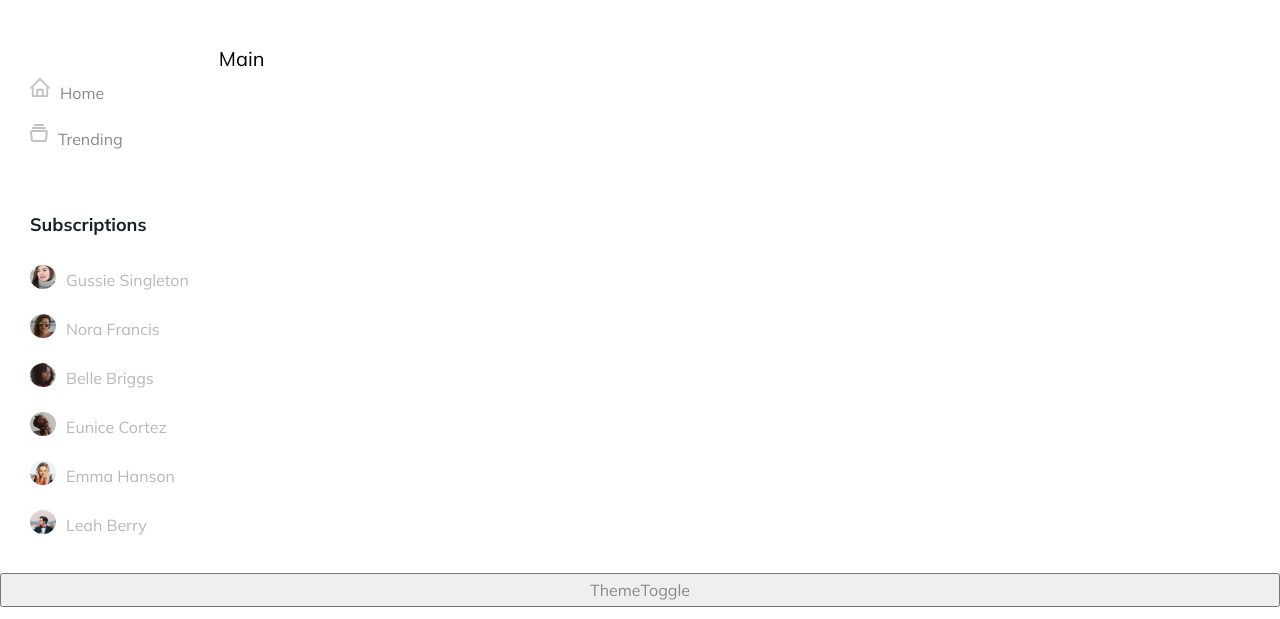
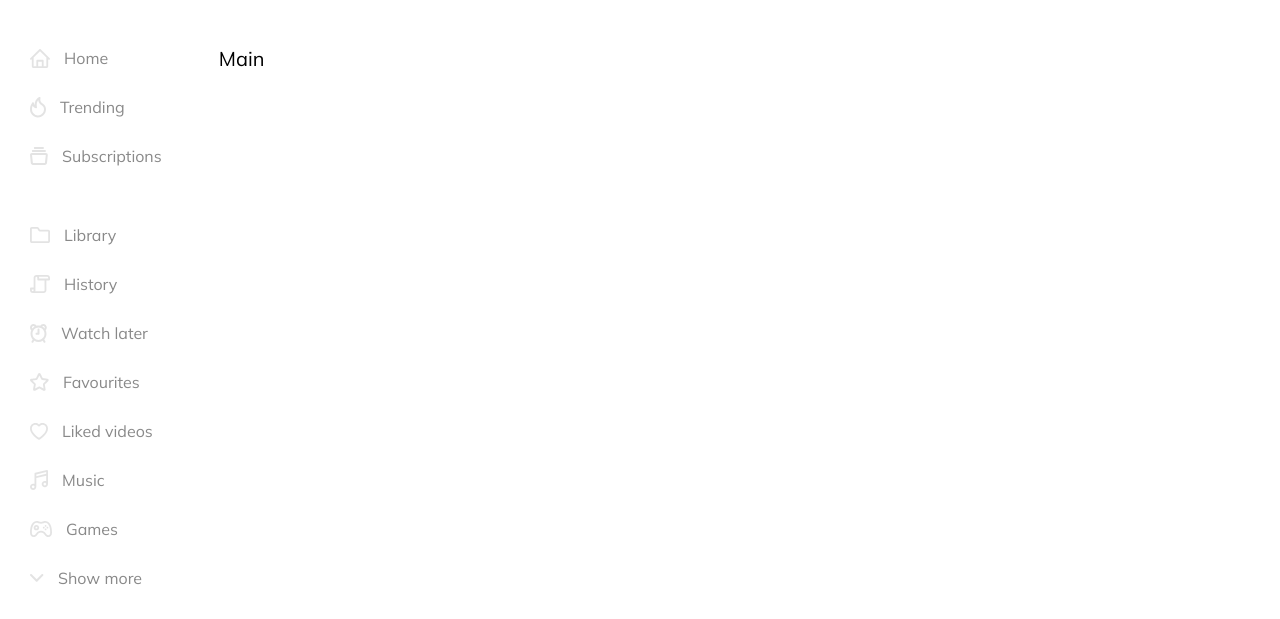
Before and after one commit to dzlek/yt-redesign, a React (Create React App) app: page / in a window 1280 px wide. Shown: the part 322-941 px from the top of the page. Built offline with nearby package versions, Linux system fonts and the light colour scheme.

Commit message:
add navbar

```diff
--- a/package.json
+++ b/package.json
@@ -14,6 +14,7 @@
     "@types/react-dom": "^19.1.6",
     "react": "^19.1.0",
     "react-dom": "^19.1.0",
+    "react-router-dom": "^7.6.3",
     "react-scripts": "5.0.1",
     "typescript": "^4.9.5",
     "web-vitals": "^2.1.4"
--- a/src/components/navbar/Navbar.tsx
+++ b/src/components/navbar/Navbar.tsx
@@ -1,19 +1,46 @@
 import { FC } from 'react'
 import './navbar.scss'
-import { HomeIcon, TrendingIcon } from '../../icons'
+import {
+  ChevronIcon,
+  FavouritesIcon,
+  GamesIcon,
+  HistoryIcon,
+  HomeIcon,
+  LibraryIcon,
+  LikedVideosIcon,
+  MusicIcon,
+  SubscriptionsIcon,
+  TrendingIcon,
+  WatchLaterIcon,
+} from '../../icons'
+import { Link } from 'react-router-dom'
 
 const Navbar: FC = () => {
+  const menuItems = [
+    { icon: <HomeIcon />, text: 'Home', path: '/' },
+    { icon: <TrendingIcon />, text: 'Trending', path: '/' },
+    { icon: <SubscriptionsIcon />, text: 'Subscriptions', path: '/' },
+    { icon: <LibraryIcon />, text: 'Library', path: '/' },
+    { icon: <HistoryIcon />, text: 'History', path: '/history' },
+    { icon: <WatchLaterIcon />, text: 'Watch later', path: '/' },
+    { icon: <FavouritesIcon />, text: 'Favourites', path: '/' },
+    { icon: <LikedVideosIcon />, text: 'Liked videos', path: '/' },
+    { icon: <MusicIcon />, text: 'Music', path: '/' },
+    { icon: <GamesIcon />, text: 'Games', path: '/' },
+    { icon: <ChevronIcon />, text: 'Show more', path: '/' },
+  ]
+
   return (
     <div className="navbarWrapper">
       <ul className="navbarList">
-        <li>
-          <HomeIcon />
-          <p>Home</p>
-        </li>
-        <li>
-          <TrendingIcon />
-          <p>Trending</p>
-        </li>
+        {menuItems.map((item, index) => (
+          <li key={index}>
+            <Link to={item.path} className="navbarLink">
+              {item.icon}
+              <p>{item.text}</p>
+            </Link>
+          </li>
+        ))}
       </ul>
     </div>
   )
--- a/src/components/navbar/navbar.scss
+++ b/src/components/navbar/navbar.scss
@@ -1,21 +1,23 @@
 .navbarWrapper {
   display: flex;
   flex-direction: column;
-  padding: 30px;
-  justify-content: flex-start;
-  gap: 29px;
+  padding: 0 30px;
 }
 
 .navbarList {
   display: flex;
   flex-direction: column;
-  gap: 16px;
+  gap: 29px;
 
-  li {
-    display: flex;
-    justify-content: flex-start;
-    align-items: start;
-    gap: 10px;
-    cursor: pointer;
+  li:nth-child(3) {
+    margin-bottom: 30px;
   }
 }
+
+.navbarLink {
+  display: flex;
+  height: 20px;
+  align-items: center;
+  gap: 14px;
+  cursor: pointer;
+}
--- /dev/null
+++ b/src/icons/MusicIcon.tsx
@@ -0,0 +1,23 @@
+import { SVGProps } from 'react'
+import { DEFAULT_ICON_OPACITY } from '../shared/constants'
+
+const MusicIcon = (props: SVGProps<SVGSVGElement>) => (
+  <svg
+    width="18"
+    height="20"
+    viewBox="0 0 18 20"
+    fill="none"
+    xmlns="http://www.w3.org/2000/svg"
+    {...props}
+  >
+    <path
+      opacity={props.opacity ?? DEFAULT_ICON_OPACITY}
+      fillRule="evenodd"
+      clipRule="evenodd"
+      d="M14.85 17.2729C16.5897 17.2729 18 15.8484 18 14.0911V0.92929C18.0016 0.854306 17.9939 0.777902 17.9762 0.701509C17.8626 0.212723 17.3782 -0.0904878 16.8943 0.0242693L5.22802 2.79094C4.82628 2.88621 4.55117 3.23961 4.5 3.63657V13.9428C4.09084 13.7464 3.63312 13.6366 3.15 13.6366C1.4103 13.6366 0 15.0611 0 16.8184C0 18.5757 1.4103 20.0002 3.15 20.0002C4.8897 20.0002 6.3 18.5757 6.3 16.8184V8.0407L16.2 5.6929V11.2155C15.7908 11.0192 15.3331 10.9093 14.85 10.9093C13.1103 10.9093 11.7 12.3338 11.7 14.0911C11.7 15.8484 13.1103 17.2729 14.85 17.2729ZM6.3 6.17308V4.40434L16.2 2.05654V3.82528L6.3 6.17308ZM16.2 14.0911C16.2 13.338 15.5956 12.7275 14.85 12.7275C14.1044 12.7275 13.5 13.338 13.5 14.0911C13.5 14.8442 14.1044 15.4548 14.85 15.4548C15.5956 15.4548 16.2 14.8442 16.2 14.0911ZM3.15 15.4548C3.89558 15.4548 4.5 16.0653 4.5 16.8184C4.5 17.5715 3.89558 18.182 3.15 18.182C2.40442 18.182 1.8 17.5715 1.8 16.8184C1.8 16.0653 2.40442 15.4548 3.15 15.4548Z"
+      fill="currentColor"
+    />
+  </svg>
+)
+
+export { MusicIcon }
--- a/src/icons/TrendingIcon.tsx
+++ b/src/icons/TrendingIcon.tsx
@@ -3,9 +3,9 @@ import { DEFAULT_ICON_OPACITY } from '../shared/constants'
 
 const TrendingIcon = (props: SVGProps<SVGSVGElement>) => (
   <svg
-    width="18"
-    height="18"
-    viewBox="0 0 18 18"
+    width="16"
+    height="21"
+    viewBox="0 0 16 21"
     fill="none"
     xmlns="http://www.w3.org/2000/svg"
     {...props}
@@ -14,7 +14,7 @@ const TrendingIcon = (props: SVGProps<SVGSVGElement>) => (
       opacity={props.opacity ?? DEFAULT_ICON_OPACITY}
       fillRule="evenodd"
       clipRule="evenodd"
-      d="M3.9056 1C3.9056 0.447715 4.35471 0 4.901 0H12.9102C13.4599 0 13.9056 0.443865 13.9056 1C13.9056 1.55228 13.4565 2 12.9102 2H4.901C4.35125 2 3.9056 1.55614 3.9056 1ZM0.0101027 8.0949L0.811023 16.1041C0.917267 17.1665 1.83603 18 2.90122 18H14.91C15.9712 18 16.8943 17.1632 17.0002 16.1041L17.8011 8.0949C17.9152 6.95379 17.0495 6 15.9047 6H1.90647C0.759323 6 -0.103812 6.95576 0.0101027 8.0949ZM2.01101 8.00421L15.7998 8.0079L14.9056 16H2.9056L2.01101 8.00421ZM2.90122 3C2.35555 3 1.9056 3.44772 1.9056 4C1.9056 4.55614 2.35136 5 2.90122 5H14.91C15.4557 5 15.9056 4.55228 15.9056 4C15.9056 3.44386 15.4598 3 14.91 3H2.90122Z"
+      d="M13.615 7.20041C15.1323 8.51081 16 10.1175 16 12.321C16 16.9118 12.4133 20.5268 8.0115 20.5268C3.60573 20.5268 0 16.9093 0 12.321C0 9.79412 0.547583 8.23242 2.15502 5.6366C2.66365 4.81522 3.89867 5.11434 3.99436 6.08209C4.08034 6.95167 4.34435 7.69187 4.729 8.25935C4.47244 5.19295 5.80372 1.74433 9.08631 0.10596C9.84629 -0.27335 10.6943 0.424512 10.4966 1.26648C9.98409 3.44851 10.5121 4.62244 11.8924 5.88709C11.926 5.91795 12.098 6.04489 12.3254 6.21279C12.7373 6.51686 13.3311 6.95524 13.615 7.20041ZM2.62075 9.00737C2.33897 9.66335 2 10.4525 2 12.321C2 15.7681 4.70107 18.478 8.0115 18.478C11.3159 18.478 14 15.7727 14 12.321C14 10.7811 13.4246 9.71578 12.3258 8.76679C12.1524 8.61699 11.7458 8.31456 11.3632 8.0299C11.0014 7.76076 10.6609 7.5075 10.559 7.41416C9.23392 6.20002 8.4238 4.9071 8.31376 3.18307C7.64377 3.85212 6.10424 5.93208 6.97198 10.0484C7.1065 10.6865 6.6318 11.289 5.99451 11.289C4.73006 11.289 3.48016 10.2984 2.71627 8.78204C2.68562 8.85634 2.65357 8.93095 2.62075 9.00737Z"
       fill="currentColor"
     />
   </svg>
--- a/src/icons/index.ts
+++ b/src/icons/index.ts
@@ -17,3 +17,4 @@ export * from './SubscriptionsIcon'
 export * from './TrendingIcon'
 export * from './WatchLaterIcon'
 export * from './BurgerIcon'
+export * from './MusicIcon'
--- a/src/index.tsx
+++ b/src/index.tsx
@@ -3,12 +3,15 @@ import ReactDOM from 'react-dom/client'
 import './styles/index.scss'
 import App from './App'
 import ThemeProvider from './context/ThemeContext'
+import { BrowserRouter } from 'react-router-dom'
 
 const root = ReactDOM.createRoot(document.getElementById('root') as HTMLElement)
 root.render(
   <React.StrictMode>
-    <ThemeProvider>
-      <App />
-    </ThemeProvider>
+    <BrowserRouter>
+      <ThemeProvider>
+        <App />
+      </ThemeProvider>
+    </BrowserRouter>
   </React.StrictMode>
 )
--- a/src/styles/reset.scss
+++ b/src/styles/reset.scss
@@ -16,6 +16,7 @@ h4,
 h5,
 h6 {
   margin: 0;
+  color: inherit;
 }
 
 ul,
@@ -24,3 +25,8 @@ li {
   padding: 0;
   list-style: none;
 }
+
+a {
+  color: inherit;
+  text-decoration: none;
+}
```
Also changed, not shown: 1 other file (tests, documents, lock files or other folders).
